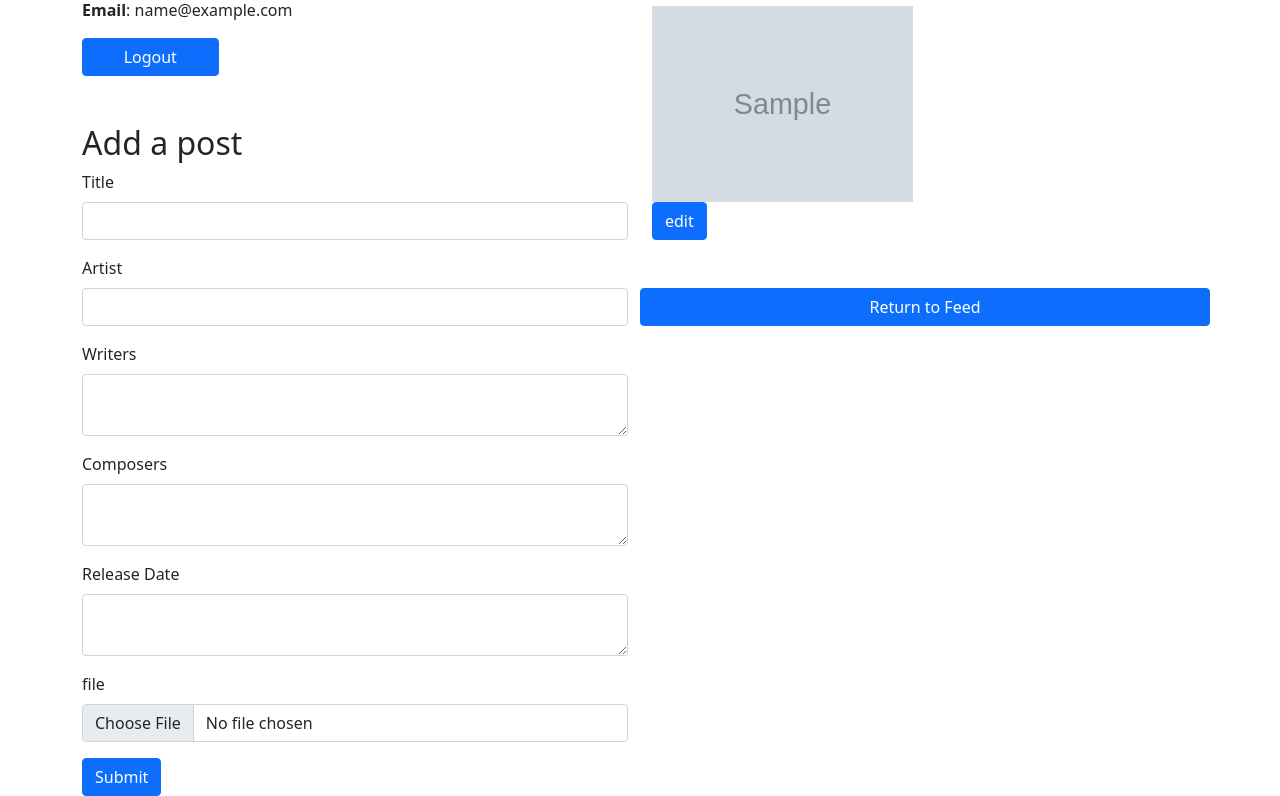
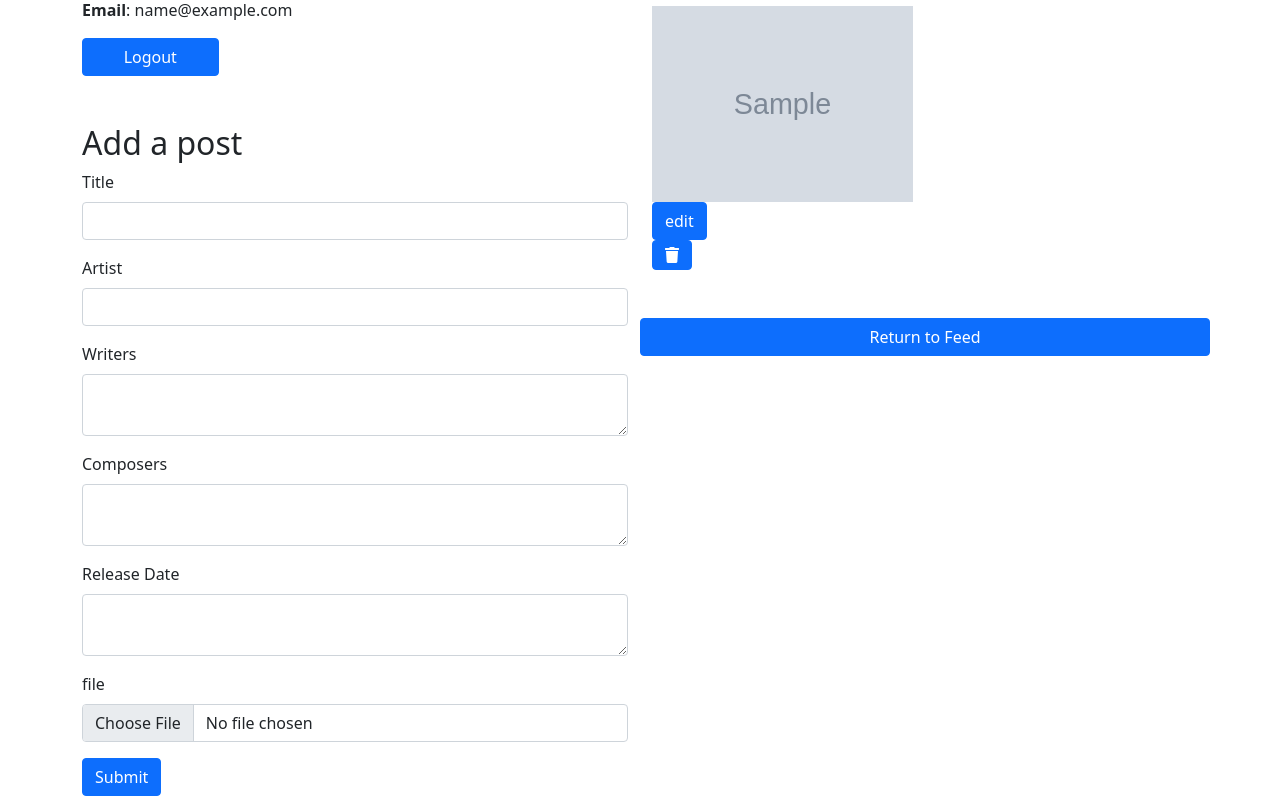
Before and after one commit to dionwdev/GoTunePro, a Node server app: page /profile in a window 1280 px wide. Shown: the part 170-966 px from the top of the page. Run offline with Node 20, Linux system fonts and the light colour scheme; the visitor is signed in with stand-in values (Sample User, id 1); tables that the repository leaves empty hold one stand-in row (values such as "Sample post"); grey boxes marked "Sample" are stand-in pictures; some libraries are stand-ins or nearby versions.

Commit message:
added set update

```diff
--- a/controllers/posts.js
+++ b/controllers/posts.js
@@ -53,7 +53,7 @@ module.exports = {
       await Post.create({
         title: req.body.title,
         artist: req.body.artist,
-        image: "https://res.cloudinary.com/frog123/image/upload/v1664062997/GOTUNElogo_500_500_px_300_300_px_uskniu.jpg",
+        image: "https://res.cloudinary.com/frog123/image/upload/v1664219868/GOTUNElogo_1_xtijg0.jpg",
         audio: result.secure_url,
         writers: req.body.writers,
         composers: req.body.composers,
@@ -87,12 +87,12 @@ module.exports = {
     try {
       await Post.findOneAndUpdate(
         { _id: req.params.id },
-        {
+        { $set:{
           title: req.body.title,
           artist: req.body.artist,
           writers: req.body.writers,
           composers: req.body.composers,
-          release: req.body.release,
+          release: req.body.release}
         }
       );
       console.log("Updated");
--- a/views/edit.ejs
+++ b/views/edit.ejs
@@ -21,7 +21,7 @@
                 <textarea class="form-control" id="artist" name="artist"><%= post.artist %></textarea>
               </div>
 
-              <div class="mb-3">
+              <!-- <div class="mb-3">
                 <label for="writers" class="form-label">Writers</label>
                 <textarea class="form-control" id="writers" name="writers"><%= post.writers %></textarea>
               </div>
@@ -34,7 +34,7 @@
               <div class="mb-3">
                 <label for="release" class="form-label">Release Date</label>
                 <textarea class="form-control" id="composers" name="release"><%= post.release %></textarea>
-              </div>
+              </div> -->
 
               <button type="submit" class="btn btn-primary" value="Upload">Submit</button>
             </form>
--- a/views/partials/header.ejs
+++ b/views/partials/header.ejs
@@ -8,7 +8,7 @@
    <link rel="apple-touch-icon" sizes="180x180" href="/imgs/apple-touch-icon.png">
    <link rel="icon" type="image/png" sizes="32x32" href="/imgs/favicon-32x32.png">
    <link rel="icon" type="image/png" sizes="16x16" href="/imgs/favicon-16x16.png">
-   <link rel="manifest" href="/imgs/site.webmanifest">
+
    <link
       href="https://cdn.jsdelivr.net/npm/bootstrap@5.0.0-beta3/dist/css/bootstrap.min.css"
       rel="stylesheet"
--- a/views/profile.ejs
+++ b/views/profile.ejs
@@ -55,8 +55,15 @@
             <form action="/post/edit/<%= posts[i]._id%>" enctype="multipart/form-data" method="GET">
             <button type="submit" class="btn btn-primary" value="Edit">edit</button>
             </form>
+
+            <form action="/post/deletePost/<%= posts[i].id%>?_method=DELETE" method="POST"
+            class="col-3">
+            <button class="btn btn-primary fa fa-trash" type="submit"></button>
+            </form>
+
           </li>
         <% } %>
+
         </ul>
         <div class="row justify-content-center mt-5">
           <a class="btn btn-primary" href="/feed">Return to Feed</a>
```
